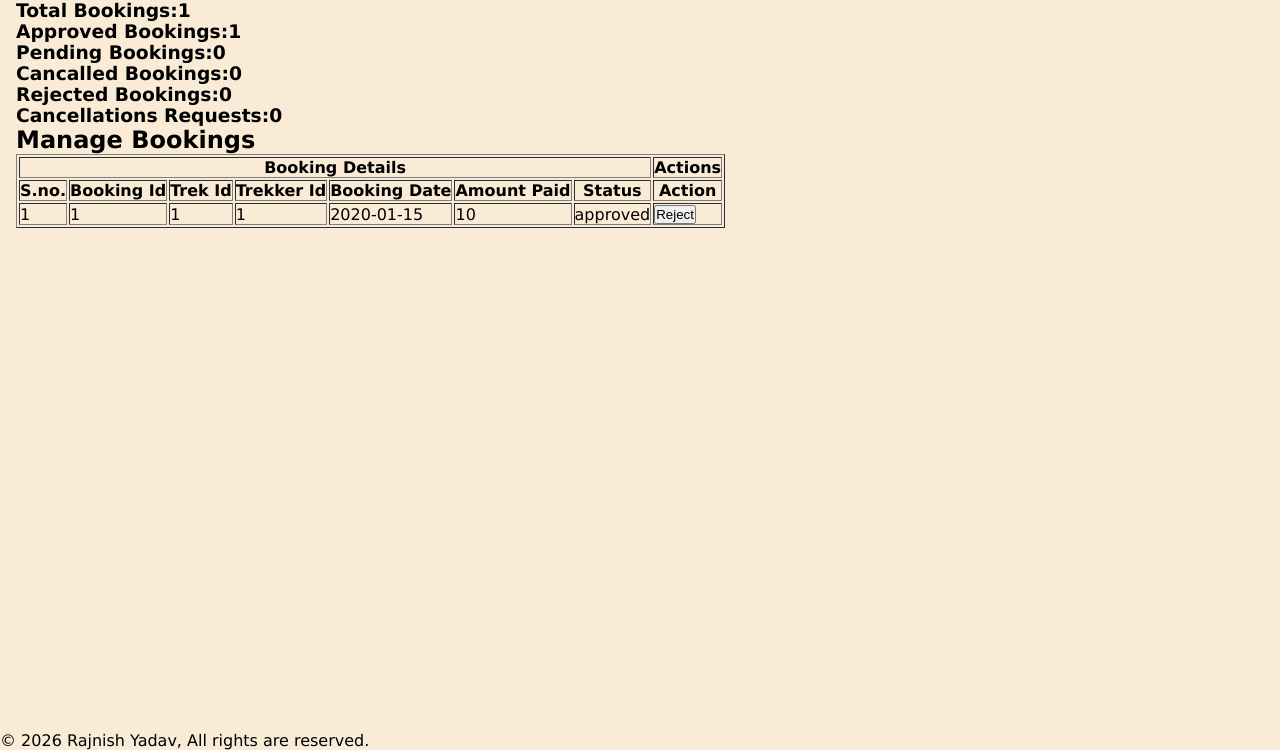
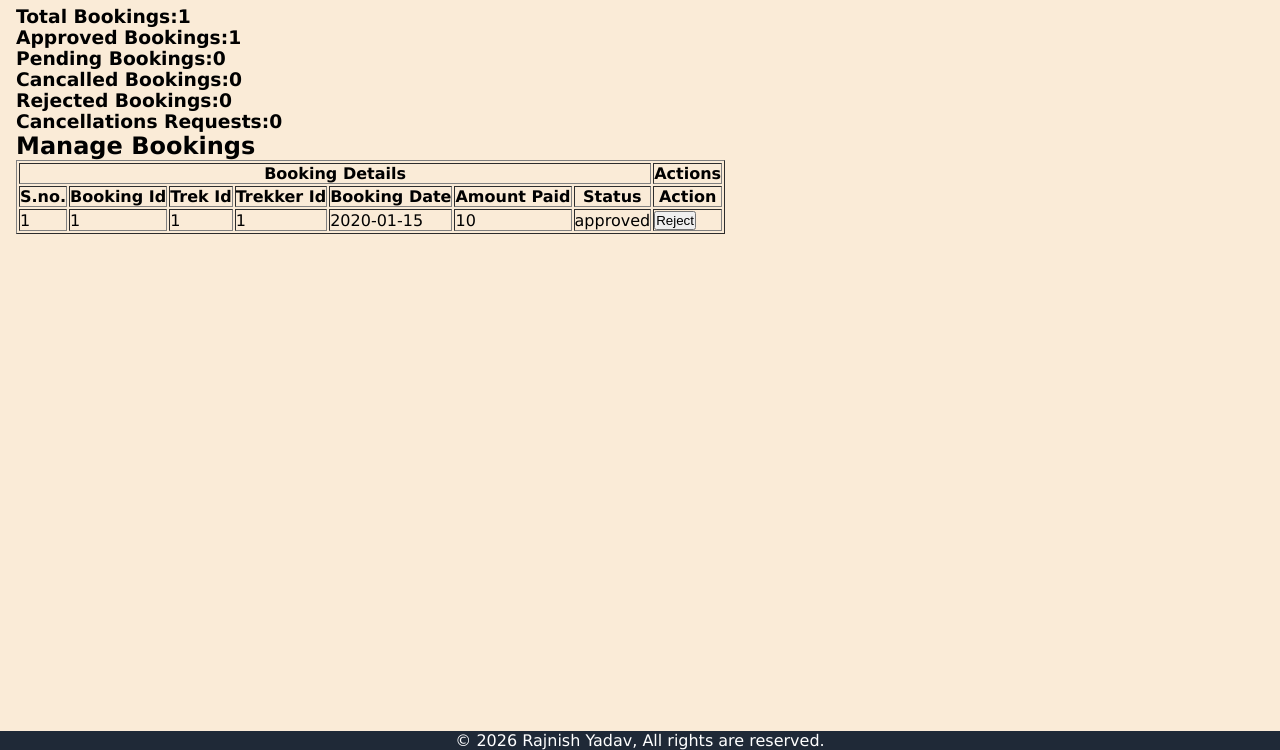
Before and after one commit to yrajnishds/trekking-management-application, a Flask app: page /admin/booking in a window 1280 px wide. Shown: the part 50-800 px from the top of the page. Run offline with Flask 3, Linux system fonts and the light colour scheme; a user stored in the database is signed in; tables that the repository leaves empty hold one stand-in row (values such as "Sample post").

Commit message:
style: footer setup and some basic styling

```diff
--- a/static/style.css
+++ b/static/style.css
@@ -40,7 +40,19 @@ nav a {
     gap: 15px;
 }
 
+
+
 main {
     flex: 1;
-    padding: 0 1rem;
+    padding: 0.4rem 1rem;
 }
+
+
+
+.footer {
+    display: flex;
+    justify-content: center;
+    align-items: center;
+    background: #1f2937;
+    color: white;
+}
--- a/templates/components/footer.html
+++ b/templates/components/footer.html
@@ -1,4 +1,5 @@
-<div>
-
-    &copy; 2026 Rajnish Yadav, All rights are reserved.
+<div class="footer">
+    <p>
+        &copy; 2026 Rajnish Yadav, All rights are reserved.
+    </p>
 </div>
```
